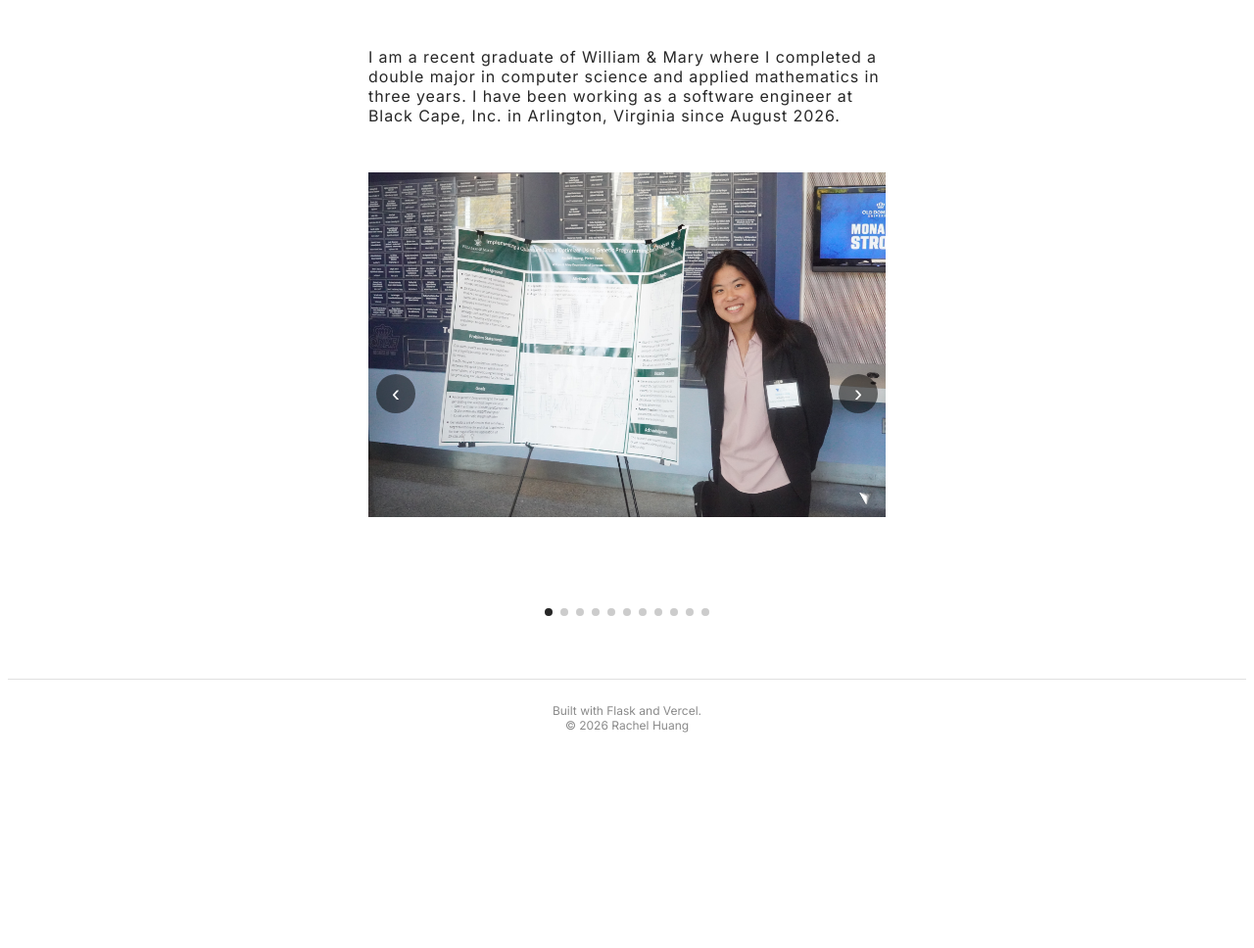
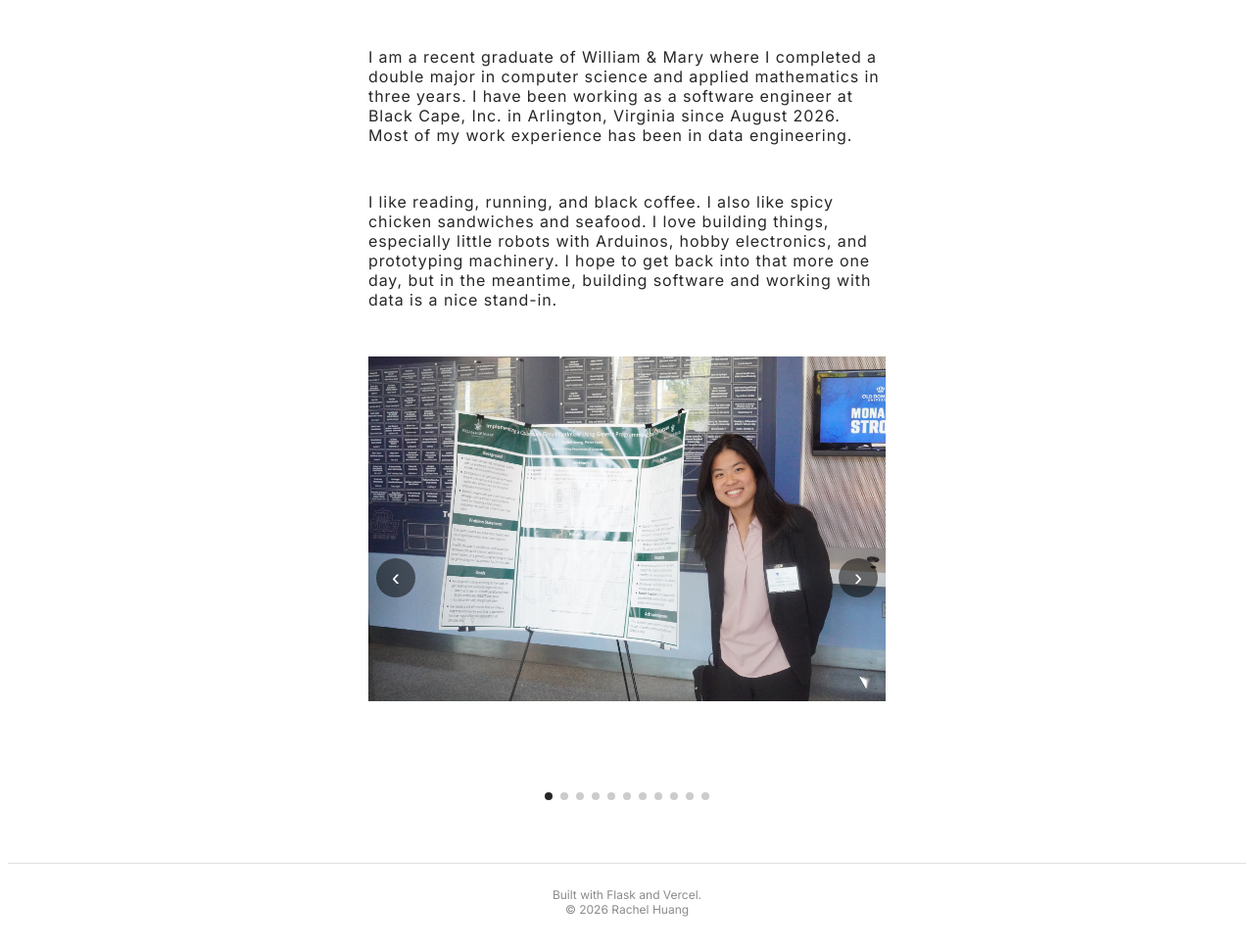
Before and after one commit to rrachelhuangg/rachelhuang.dev, a Flask app: page / in a window 1280 px wide. Shown: the part 123-1091 px from the top of the page at 98% size. Before the commit the page ends 871 px from the top, so only its background shows below. Run offline with Flask 3, Linux system fonts and the light colour scheme.

Commit message:
Bio update

```diff
--- a/templates/homepage.html
+++ b/templates/homepage.html
@@ -30,6 +30,14 @@
     <div>
         I am a recent graduate of William & Mary where I completed a double major in computer science and applied mathematics
         in three years. I have been working as a software engineer at Black Cape, Inc. in Arlington, Virginia since August 2026.
+        Most of my work experience has been in data engineering.
+    </div>
+</div>
+<div id="main-content">
+    <div>
+        I like reading, running, and black coffee. I also like spicy chicken sandwiches and seafood. I love building things,
+        especially little robots with Arduinos, hobby electronics, and prototyping machinery. I hope to get back into that more one day,
+        but in the meantime, building software and working with data is a nice stand-in.
     </div>
 </div>
 <div id="main-content">
```
